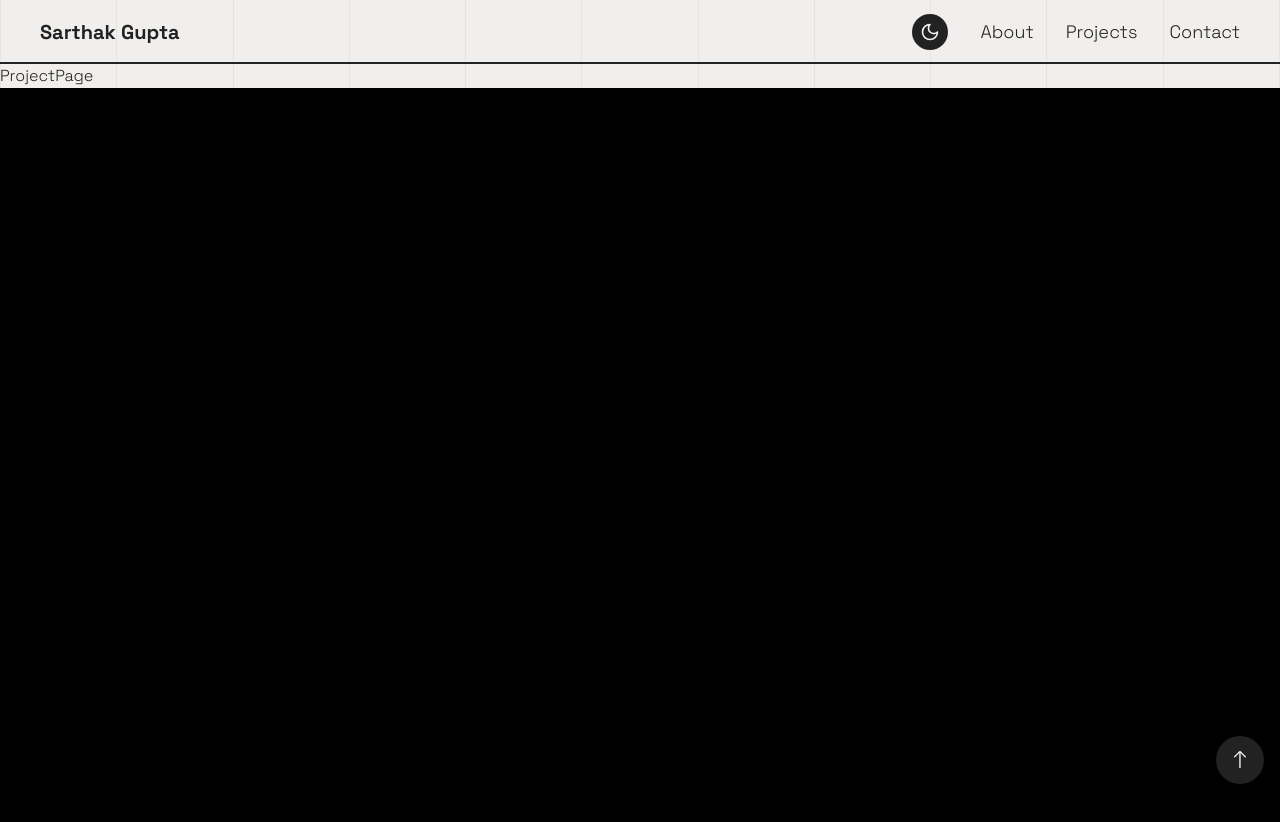
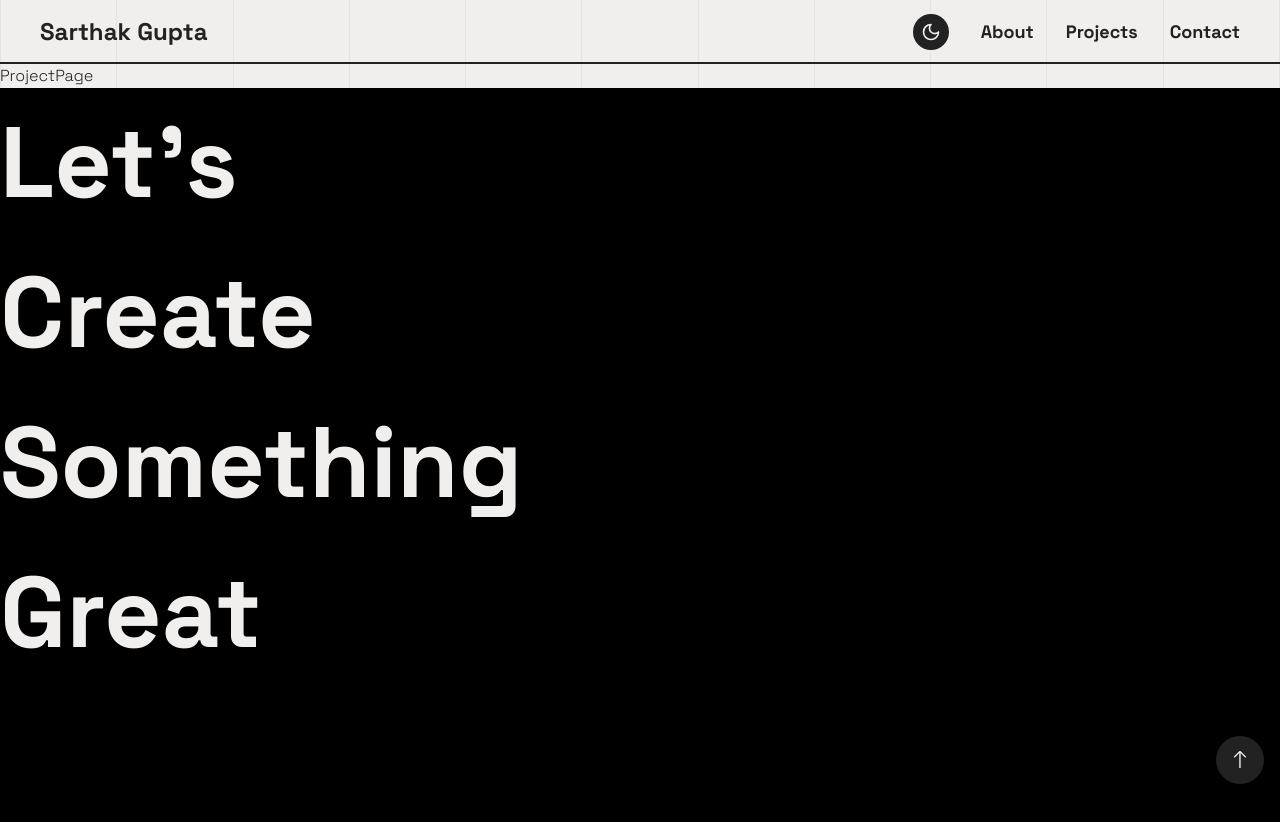
Before and after one commit to sarthak-g75/portfolio, a React (Vite) app: page /project/1 in a window 1280 px wide. Shown: the top 822 px of the page. Built offline with nearby package versions, Linux system fonts and the light colour scheme.

Commit message:
updated the footer section

```diff
--- a/src/components/Footer.jsx
+++ b/src/components/Footer.jsx
@@ -1,7 +1,29 @@
-import React from 'react'
-const text = 'Let’s create something great'
+import InfiniteBanner from './InfiniteBanner'
+import { motion } from 'motion/react'
+import VerticalLines from './VerticalLines'
+const text = 'Let’s Create Something Great '
 const Footer = () => {
-  return <footer className='w-full h-screen bg-black'></footer>
+  return (
+    <footer className='w-full h-screen overflow-hidden bg-black'>
+      <div className='lg:hidden'>
+        <InfiniteBanner text={text} />
+      </div>
+      <div className='flex flex-col '>
+        {text.split(' ').map((elem, index) => {
+          return (
+            <motion.h3
+              initial={{ x: -20, opacity: 0 }}
+              whileInView={{ x: 0, opacity: 1 }}
+              transition={{ duration: 1, delay: index * 0.1 }}
+              className='text-primary 2xl:text-[150px] lg:text-[100px] hidden lg:block font-bold'
+            >
+              {elem}
+            </motion.h3>
+          )
+        })}
+      </div>
+    </footer>
+  )
 }
 
 export default Footer
--- a/src/components/Hero.jsx
+++ b/src/components/Hero.jsx
@@ -1,8 +1,8 @@
-import React, { useState } from 'react'
+import { useState } from 'react'
 import { motion } from 'motion/react'
 import { scroll } from 'motion'
 const Hero = () => {
-  const [yProgress, setYProgress] = React.useState(0)
+  const [yProgress, setYProgress] = useState(0)
   // const scrollYProgress = scroll((progress) => console.log(progress))
   scroll((progress) => setYProgress(progress))
   // console.log(yProgress)
--- /dev/null
+++ b/src/components/InfiniteBanner.jsx
@@ -0,0 +1,22 @@
+// import { useState } from 'react'
+import { motion } from 'motion/react'
+// import { scroll } from 'motion'
+const InfiniteBanner = ({ text }) => {
+  //   const [yProgress, setYProgress] = useState(0)
+  //   scroll((progress) => setYProgress(progress))
+  return (
+    <motion.div
+      //   style={{ y: yProgress * 200 }}
+      className=' whitespace-nowrap'
+      initial={{ x: 0 }}
+      animate={{ x: '-100%' }} // Moves left infinitely
+      transition={{ ease: 'linear', duration: 8, repeat: Infinity }} // Smooth infinite animation
+    >
+      <h3 className='inline-block font-bold text-primary text-[100px]'>
+        {text} • {text} • {text} • {text}
+      </h3>
+    </motion.div>
+  )
+}
+
+export default InfiniteBanner
--- a/src/components/Navbar.jsx
+++ b/src/components/Navbar.jsx
@@ -53,12 +53,12 @@ const Navbar = () => {
             initial={{ y: 30, opacity: 0 }}
             animate={{ y: 0, opacity: 1 }}
             transition={{ duration: 0.8, ease: easeInOut }}
-            className='text-lg font-semibold cursor-pointer 2xl:text-2xl text-nowrap lg:text-xl'
+            className='text-xl font-semibold cursor-pointer 2xl:text-3xl text-nowrap lg:text-2xl'
           >
             {name}
           </motion.h2>
         </Link>
-        <div className='flex items-center gap-4 text-lg font-medium lg:gap-8'>
+        <div className='flex items-center gap-4 text-lg font-bold lg:gap-8'>
           {/* Theme Toggle Button */}
           <button
             onClick={toggleTheme}
@@ -71,7 +71,7 @@ const Navbar = () => {
               <Link
                 key={link.name}
                 to={link.to}
-                className='transition-all duration-300 text-text hover:scale-110'
+                className='transition-all duration-300 hover:scale-110'
               >
                 <motion.h2
                   initial={{ y: 30, opacity: 0 }}
@@ -94,7 +94,7 @@ const Navbar = () => {
                 // key={link.name}
                 // to={link.to}
                 onClick={() => handleScrollLinkClick(link.to)}
-                className='transition-all duration-300 text-text hover:scale-110'
+                className='transition-all duration-300 hover:scale-110'
               >
                 <motion.h2
                   initial={{ y: 30, opacity: 0 }}
--- /dev/null
+++ b/src/components/VerticalLines.jsx
@@ -0,0 +1,16 @@
+const VerticalLines = ({ bg }) => {
+  return (
+    <div className='flex justify-between '>
+      {[...Array(12)].map((_, index) => (
+        <div
+          key={index}
+          className={`w-[1px] h-screen ${
+            bg === 'black' ? 'bg-primary' : 'bg-accent dark:bg-darkAccent'
+          } opacity-5`}
+        ></div>
+      ))}
+    </div>
+  )
+}
+
+export default VerticalLines
```
